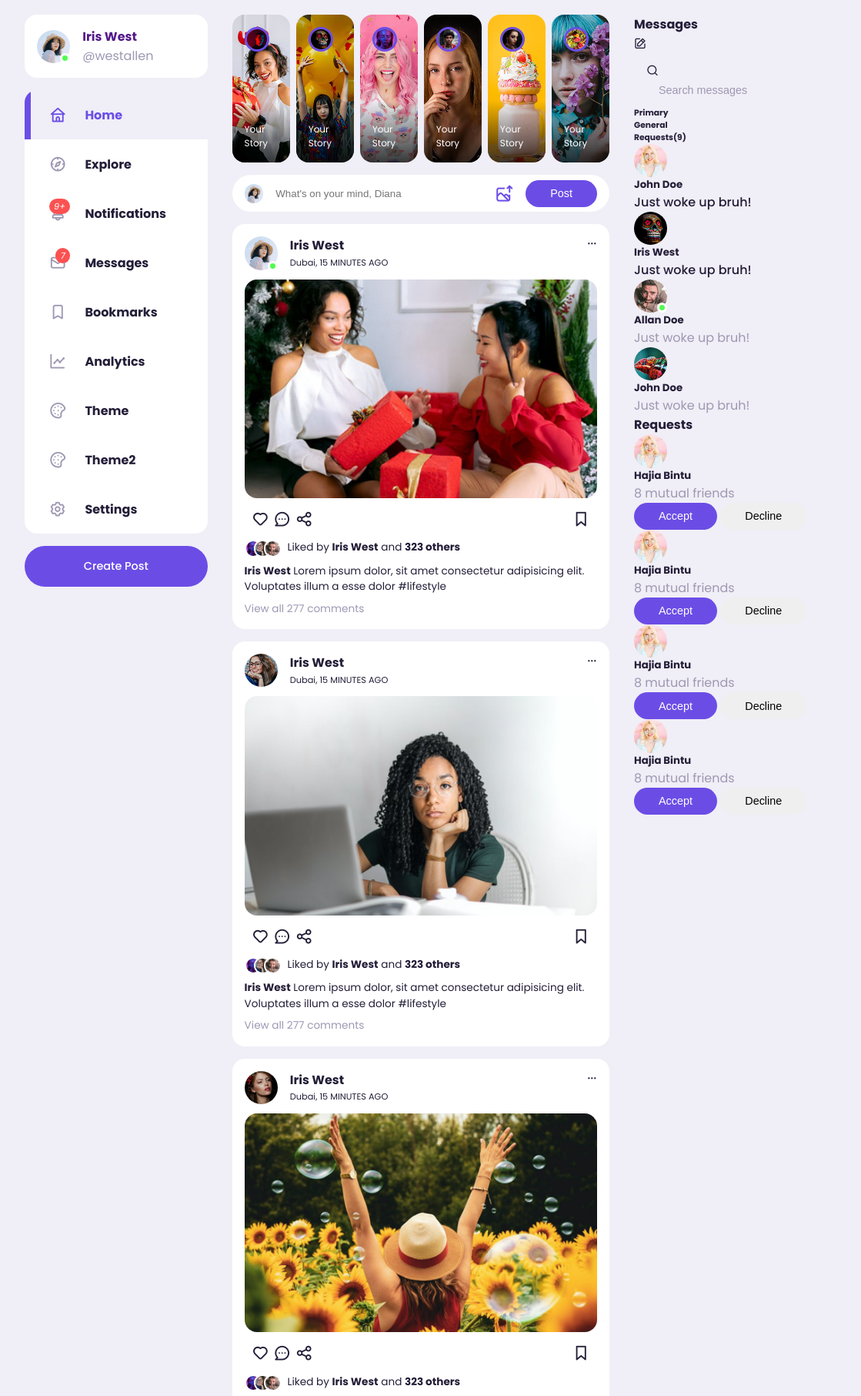
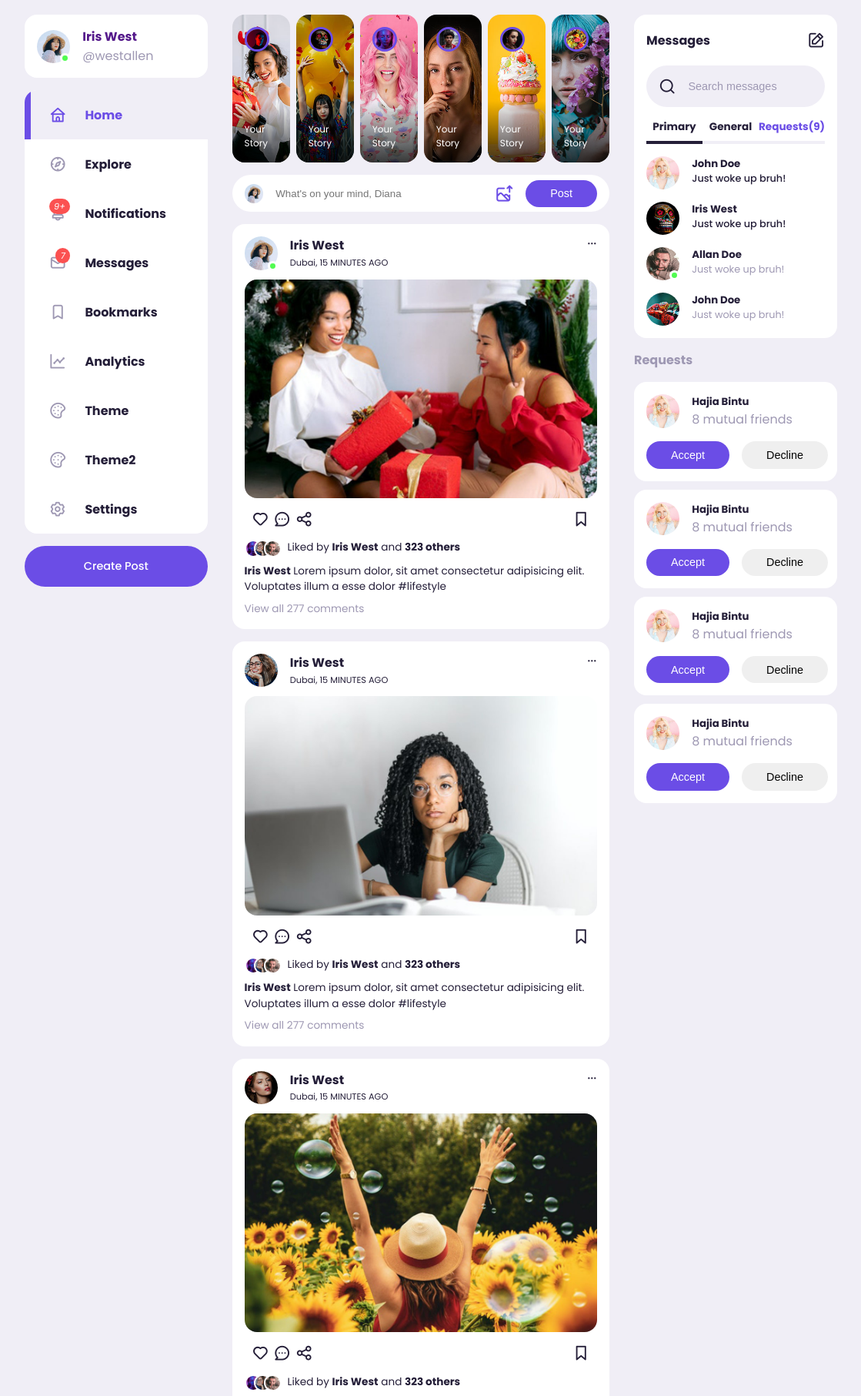
Before and after one commit to JimOdera/social_app, a PHP site: page / in a window 1320 px wide; the page is wider, and only the part inside the window is pictured. Shown: the part 67-1880 px from the top of that part at 77% size, without its empty margins (100-1219 px from the left). Run offline with PHP 8.4, Linux system fonts and the light colour scheme.

Commit message:
styles to the right side of the website

```diff
--- a/assets/css/style.css
+++ b/assets/css/style.css
@@ -484,3 +484,120 @@ main .container .left .profile {
     bottom: 0;
     right: 0;
 }
+
+/* ====================================== RIGHT ====================================== */
+/* ====================================== RIGHT ====================================== */
+main .container .right {
+    height: max-content;
+    position: sticky;
+    top: var(--sticky-top-right);
+    bottom: 0;
+}
+
+.right .messages {
+    background: var(--color-white);
+    border-radius: var(--card-border-radius);
+    padding: var(--card-padding);
+}
+
+.right .messages .heading {
+    display: flex;
+    align-items: center;
+    justify-content: space-between;
+    margin-bottom: 1rem;
+}
+
+.right .messages i {
+    font-size: 1.4rem;
+}
+
+.right .messages .search-bar {
+    display: flex;
+    margin-bottom: 1rem;
+}
+
+.right .messages .category {
+    display: flex;
+    justify-content: space-between;
+    margin-bottom: 1rem;
+}
+
+.right .messages .category h6 {
+    width: 100%;
+    text-align: center;
+    border-bottom: 4px solid var(--color-light);
+    padding-bottom: 0.5rem;
+    font-size: 0.85rem;
+}
+
+.right .messages .category .active {
+    border-color: var(--color-dark);
+}
+
+.right .messages .message-requests {
+    color: var(--color-primary);
+}
+
+.right .messages .message {
+    display: flex;
+    gap: 1rem;
+    margin-bottom: 1rem;
+    align-items: start;
+}
+
+.right .messages .message .profile-photo {
+    position: relative;
+    overflow: visible;
+}
+
+.right .profile-photo img {
+    border-radius: 50%;
+}
+
+.right .messages .message:last-child {
+    margin: 0;
+}
+
+.right .messages .message p {
+    font-size: 0.8rem;
+}
+
+.right .messages .message .profile-photo .active {
+    width: 0.8rem;
+    height: 0.8rem;
+    border-radius: 50%;
+    border: 3px solid var(--color-white);
+    background: var(--color-success);
+    position: absolute;
+    bottom: 0;
+    right: 0;
+}
+
+/* ====================================== FRIEND REQUESTS ====================================== */
+/* ====================================== FRIEND REQUESTS ====================================== */
+.right .friend-requests {
+    margin-top: 1rem;
+}
+
+.right .friend-requests h4 {
+    color: var(--color-gray);
+    margin: 1rem 0;
+}
+
+.right .request {
+    background: var(--color-white);
+    padding: var(--card-padding);
+    border-radius: var(--card-border-radius);
+    margin-bottom: 0.7rem;
+}
+
+.right .request .info {
+    display: flex;
+    gap: 1rem;
+    margin-bottom: 1rem;
+}
+
+.right .request .action {
+    display: flex;
+    gap: 1rem;
+}
```
